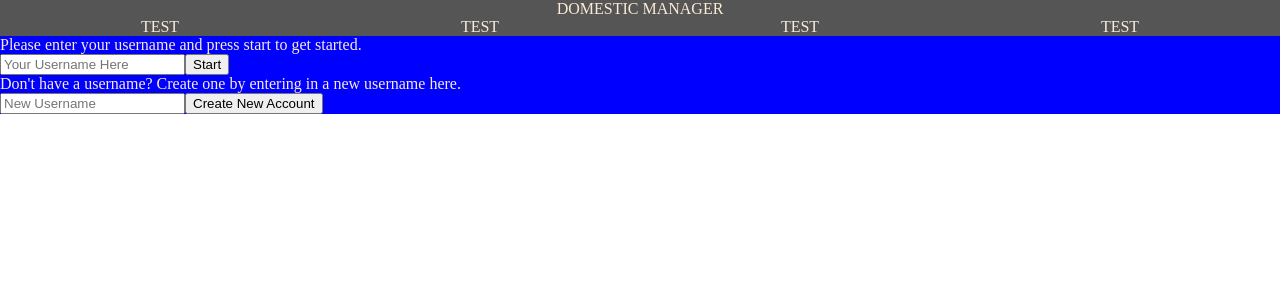
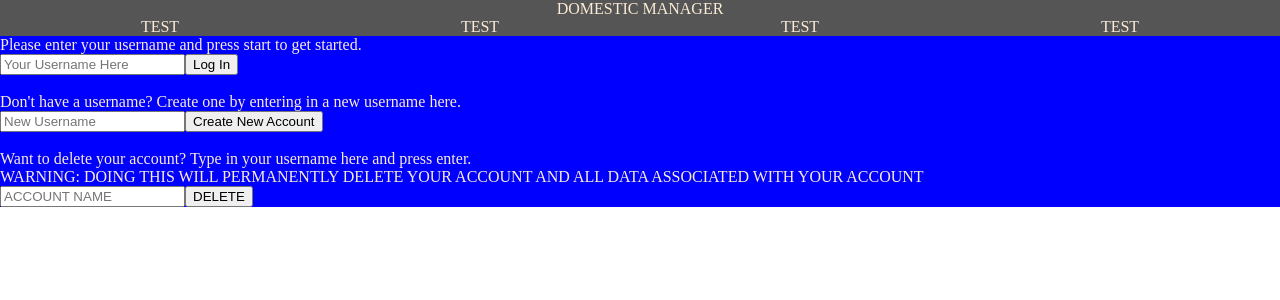
Before and after one commit to stephenJohnGiardina/Home-Aid, a React app: page / in a window 1280 px wide. Shown: the top 300 px of the page. Built offline with nearby package versions, Linux system fonts and the light colour scheme.

Commit message:
Added a delete account option

```diff
--- a/client/App.jsx
+++ b/client/App.jsx
@@ -13,14 +13,17 @@ class App extends React.Component {
     this.state = {
       username: '',
       newUsername: '',
+      deleteAccountName: '',
       chores: [],
       success: false,
       failure: false,
+      accountDeleted: false,
     };
     this.onStart = this.onStart.bind(this);
     this.onCreateNewUser = this.onCreateNewUser.bind(this);
     this.handleChange = this.handleChange.bind(this);
     this.onCreateNewChore = this.onCreateNewChore.bind(this);
+    this.onDeleteAccount = this.onDeleteAccount.bind(this);
   }
 
   onStart() {
@@ -68,6 +71,22 @@ class App extends React.Component {
     });
   }
 
+  onDeleteAccount() {
+    const { deleteAccountName } = this.state;
+    $.ajax({
+      url: '/deleteAccount',
+      type: 'DELETE',
+      data: {
+        deleteAccountName,
+      },
+      success: () => {
+        this.setState({
+          accountDeleted: true,
+        });
+      },
+    });
+  }
+
   onCreateNewChore() {
     const { username, choreName } = this.state;
     $.ajax({
@@ -88,7 +107,7 @@ class App extends React.Component {
 
   render() {
     const {
-      username, chores, success, failure,
+      username, chores, success, failure, accountDeleted,
     } = this.state;
     return (
       <div id={style.app}>
@@ -103,9 +122,11 @@ class App extends React.Component {
                   <Welcome
                     onStart={this.onStart}
                     onCreateNewUser={this.onCreateNewUser}
+                    onDeleteAccount={this.onDeleteAccount}
                     handleChange={this.handleChange}
                     success={success}
                     failure={failure}
+                    accountDeleted={accountDeleted}
                   />
                 </div>
               );
--- a/client/components/Welcome/Welcome.jsx
+++ b/client/components/Welcome/Welcome.jsx
@@ -11,12 +11,12 @@ class Welcome extends React.Component {
   }
 
   render() {
-    const { username } = this.state;
     const {
-      handleChange, onStart, onCreateNewUser, success, failure,
+      handleChange, onStart, onCreateNewUser, onDeleteAccount, success, failure, accountDeleted,
     } = this.props;
     let successMessage;
     let failureMessage;
+    let accountDeletedMessage;
     if (success) {
       successMessage = (<p>Account Creation Successful Please Log In</p>);
     } else if (!success) {
@@ -28,30 +28,49 @@ class Welcome extends React.Component {
     } else if (!failure) {
       failureMessage = <p />;
     }
+    if (accountDeleted) {
+      accountDeletedMessage = <p>Your account no longer exists.</p>;
+    } else if (!accountDeleted) {
+      accountDeletedMessage = <p />;
+    }
     return (
       <div id={style.welcome}>
         <h4>Please enter your username and press start to get started.</h4>
         <input
           type="text"
           id="username"
-          value={username}
           placeholder="Your Username Here"
           onChange={handleChange}
         />
         <Link to="/dashboard">
-          <button type="button" onClick={onStart}>Start</button>
+          <button type="button" onClick={onStart}>Log In</button>
         </Link>
+        <br />
+        <br />
         <h4>Don&apos;t have a username? Create one by entering in a new username here.</h4>
         <input
           type="text"
           id="newUsername"
-          value={username}
           placeholder="New Username"
           onChange={handleChange}
         />
         <button type="button" onClick={onCreateNewUser}>Create New Account</button>
         {successMessage}
         {failureMessage}
+        <br />
+        <h4>Want to delete your account? Type in your username here and press enter.</h4>
+        <h3>
+          WARNING: DOING THIS WILL PERMANENTLY DELETE YOUR ACCOUNT AND
+          ALL DATA ASSOCIATED WITH YOUR ACCOUNT
+        </h3>
+        <input
+          type="text"
+          id="deleteAccountName"
+          placeholder="ACCOUNT NAME"
+          onChange={handleChange}
+        />
+        <button type="button" onClick={onDeleteAccount}>DELETE</button>
+        {accountDeletedMessage}
       </div>
     );
   }
@@ -61,8 +80,10 @@ Welcome.propTypes = {
   handleChange: PropTypes.func.isRequired,
   onStart: PropTypes.func.isRequired,
   onCreateNewUser: PropTypes.func.isRequired,
+  onDeleteAccount: PropTypes.func.isRequired,
   success: PropTypes.bool.isRequired,
   failure: PropTypes.bool.isRequired,
+  accountDeleted: PropTypes.bool.isRequired,
 };
 
 export default Welcome;
```
Also changed, not shown: database/controller.js (+8 -2 lines), public/dist/bundle.js, 1 other file (tests, documents, lock files or other folders).
